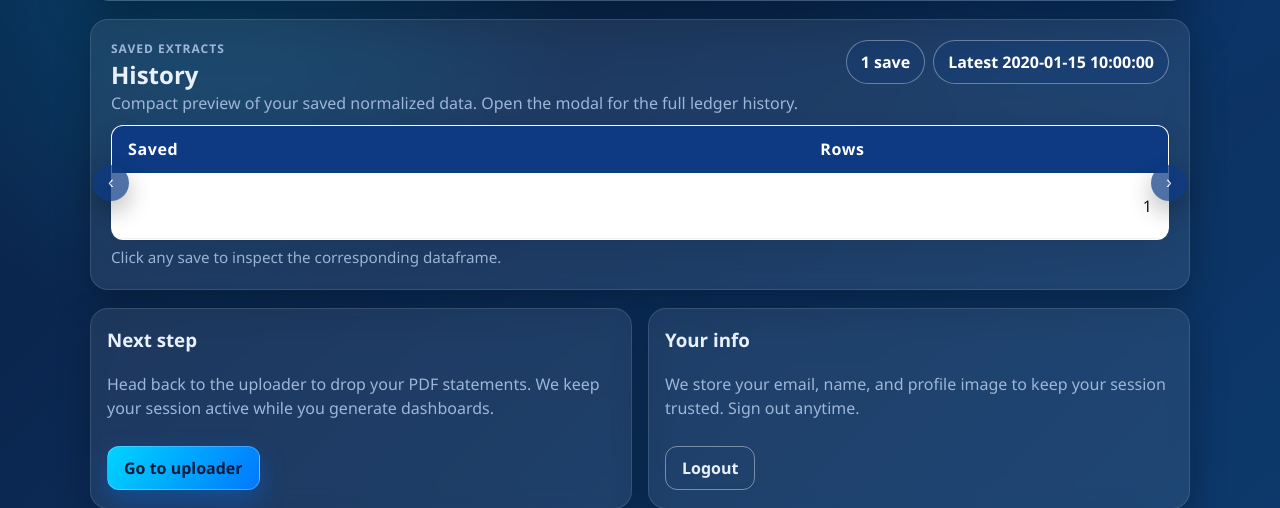
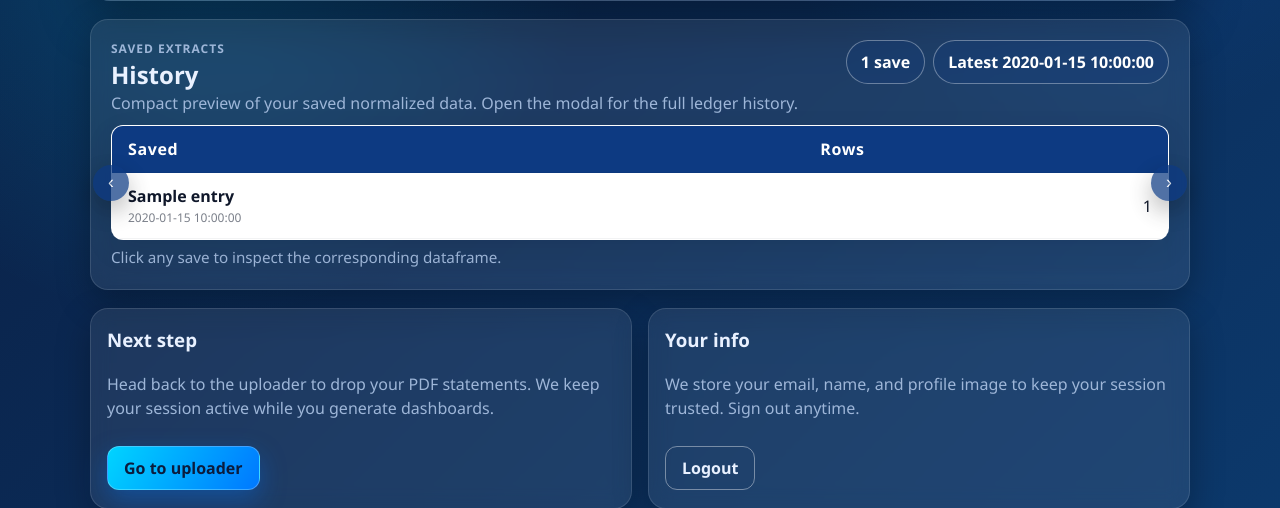
Before and after one commit to w2flovnishpratham/Easy_debit_summary_web_app, a Flask app: template templates/dashboard.html in a window 1280 px wide. Shown: the part 241-749 px from the top of the page. Run offline with Flask 3, Linux system fonts and the light colour scheme; the template is opened without the code that fills it: most values are stand-ins (such as "Sample title", 1, 10 or a date in 2020); grey boxes marked "Sample" are stand-in pictures.

Commit message:
fix color again

```diff
--- a/templates/dashboard.html
+++ b/templates/dashboard.html
@@ -316,12 +316,12 @@
     .history-table-label {
       font-weight: 600;
       display: inline-block;
-      color: #ffffff;
+      color: #0f172a;
     }
 
     .history-table-time {
       font-size: 0.75rem;
-      color: rgba(255, 255, 255, 0.65);
+      color: rgba(15, 23, 42, 0.55);
       margin-top: 2px;
     }
 
@@ -495,13 +495,13 @@
 
     .history-title {
       font-size: 1rem;
-      color: #ffffff;
+      color: #0f172a;
       font-weight: 600;
     }
 
     .history-saved-at {
       font-size: 0.8rem;
-      color: rgba(255, 255, 255, 0.7);
+      color: rgba(15, 23, 42, 0.6);
     }
 
     .history-summary-link,
```
